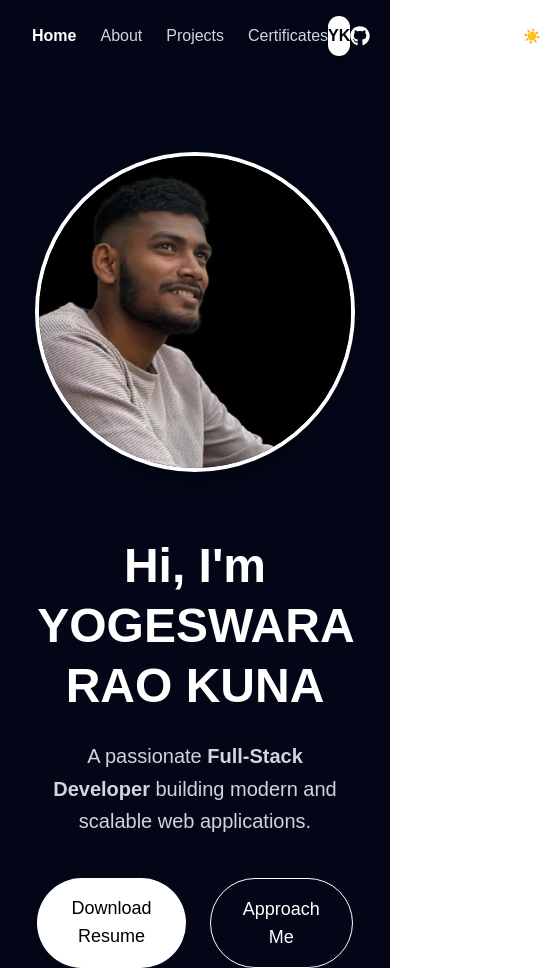
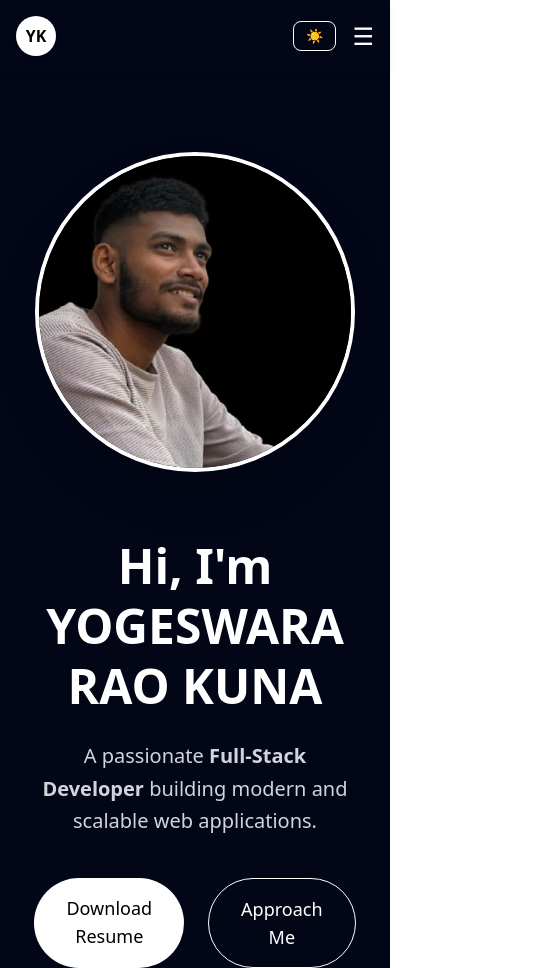
Before and after one commit to YogeswararaoKuna/Portfolio, a React (Create React App) app in the folder client/: page / in a window 390 px wide. Shown: the whole page, 554 px wide, since content can reach past the window. Built offline with nearby package versions, Linux system fonts and the light colour scheme.

Commit message:
fix navbar + routing + responsive UI

```diff
--- a/client/src/components/Navbar.jsx
+++ b/client/src/components/Navbar.jsx
@@ -7,6 +7,7 @@ import { useEffect, useState } from "react";
 
 export default function Navbar() {
   const [dark, setDark] = useState(true);
+  const [menuOpen, setMenuOpen] = useState(false);
   const location = useLocation();
 
   // Load theme
@@ -34,7 +35,7 @@ export default function Navbar() {
     setDark(!dark);
   };
 
-  // Active link style
+  // Active link
   const linkClass = (path) =>
     `cursor-pointer ${
       location.pathname === path
@@ -43,47 +44,48 @@ export default function Navbar() {
     } hover:text-black dark:hover:text-white transition`;
 
   return (
-    <div className="flex justify-between items-center px-8 py-4
-    bg-white dark:bg-[#020617]
-    dark:text-white transition duration-300 shadow-sm">
+    <div className="sticky top-0 z-50 bg-white dark:bg-[#020617] shadow-md">
 
-      {/* LEFT MENU */}
-      <div className="flex gap-6 font-medium">
+      <div className="flex items-center justify-between px-4 md:px-10 py-4">
+
+        {/* LEFT LOGO */}
+        <div className="bg-black text-white dark:bg-white dark:text-black
+        w-10 h-10 flex items-center justify-center
+        rounded-full font-bold shadow-md">
+          YK
+        </div>
+
+        {/* CENTER MENU (DESKTOP) */}
+        <div className="hidden md:flex absolute left-1/2 transform -translate-x-1/2 gap-8 font-medium">
           <Link to="/" className={linkClass("/")}>Home</Link>
           <Link to="/about" className={linkClass("/about")}>About</Link>
           <Link to="/projects" className={linkClass("/projects")}>Projects</Link>
           <Link to="/certificates" className={linkClass("/certificates")}>Certificates</Link>
         </div>
 
-      {/* CENTER LOGO */}
-      <div className="bg-black text-white dark:bg-white dark:text-black
-      w-10 h-10 flex items-center justify-center
-      rounded-full font-bold shadow-md">
-        YK
-      </div>
+        {/* RIGHT SIDE */}
+        <div className="flex items-center gap-4">
 
-      {/* RIGHT ICONS */}
-      <div className="flex gap-5 text-xl items-center">
+          {/* ICONS */}
+          <div className="hidden md:flex gap-4 text-lg">
 
-        {/* GitHub */}
-        <a href="https://github.com/YogeswararaoKuna" target="_blank" rel="noreferrer">
-          <FaGithub className="cursor-pointer hover:scale-110 hover:opacity-70 transition" />
+            <a href="https://github.com/YogeswararaoKuna" target="_blank">
+              <FaGithub className="text-black dark:text-white hover:scale-110 transition" />
             </a>
 
-        {/* LinkedIn */}
-        <a href="https://www.linkedin.com/in/yogeswara-rao-kuna-a166802b9" target="_blank" rel="noreferrer">
-          <FaLinkedin className="cursor-pointer hover:scale-110 hover:opacity-70 transition" />
+            <a href="https://www.linkedin.com/in/yogeswara-rao-kuna-a166802b9" target="_blank">
+              <FaLinkedin className="text-blue-600 hover:scale-110 transition" />
             </a>
 
-        {/* LeetCode */}
-        <a href="https://leetcode.com/u/kuna_yogeswararao/" target="_blank" rel="noreferrer">
-          <SiLeetcode className="cursor-pointer hover:scale-110 hover:opacity-70 transition" />
+            <a href="https://leetcode.com/u/kuna_yogeswararao/" target="_blank">
+              <SiLeetcode className="text-orange-500 hover:scale-110 transition" />
             </a>
 
-        {/* YouTube */}
-        <a href="https://youtube.com/@yogidhoni?si=i3zL4SCPigHWB-P3" target="_blank" rel="noreferrer">
-          <FaYoutube className="cursor-pointer hover:scale-110 hover:opacity-70 transition" />
+            <a href="https://youtube.com/@yogidhoni" target="_blank">
+              <FaYoutube className="text-red-500 hover:scale-110 transition" />
             </a>
+
+          </div>
 
           {/* DARK MODE */}
           <button
@@ -95,7 +97,48 @@ export default function Navbar() {
             {dark ? "☀️" : "🌙"}
           </button>
 
+          {/* MOBILE MENU BUTTON */}
+          <button
+            onClick={() => setMenuOpen(!menuOpen)}
+            className="md:hidden text-2xl text-black dark:text-white"
+          >
+            {menuOpen ? "✖" : "☰"}
+          </button>
+
         </div>
+      </div>
+
+      {/* MOBILE MENU */}
+      {menuOpen && (
+        <div className="md:hidden px-6 pb-4 bg-white dark:bg-[#020617] space-y-3">
+
+          <Link to="/" onClick={() => setMenuOpen(false)} className={linkClass("/")}>Home</Link>
+          <Link to="/about" onClick={() => setMenuOpen(false)} className={linkClass("/about")}>About</Link>
+          <Link to="/projects" onClick={() => setMenuOpen(false)} className={linkClass("/projects")}>Projects</Link>
+          <Link to="/certificates" onClick={() => setMenuOpen(false)} className={linkClass("/certificates")}>Certificates</Link>
+
+          {/* ICONS */}
+          <div className="flex gap-4 pt-3 text-xl">
+
+            <a href="https://github.com/YogeswararaoKuna" target="_blank">
+              <FaGithub className="text-black dark:text-white" />
+            </a>
+
+            <a href="https://www.linkedin.com/in/yogeswara-rao-kuna-a166802b9" target="_blank">
+              <FaLinkedin className="text-blue-600" />
+            </a>
+
+            <a href="https://leetcode.com/u/kuna_yogeswararao/" target="_blank">
+              <SiLeetcode className="text-orange-500" />
+            </a>
+
+            <a href="https://youtube.com/@yogidhoni" target="_blank">
+              <FaYoutube className="text-red-500" />
+            </a>
+
+          </div>
+        </div>
+      )}
     </div>
   );
 }
--- a/client/src/index.css
+++ b/client/src/index.css
@@ -2,7 +2,7 @@
 @tailwind components;
 @tailwind utilities;
 
-/* Optional smooth font */
-body {
-  font-family: 'Poppins', sans-serif;
+/* Smooth scrolling */
+html {
+  scroll-behavior: smooth;
 }
```
Lines whose indentation alone changed are shown as unchanged.
